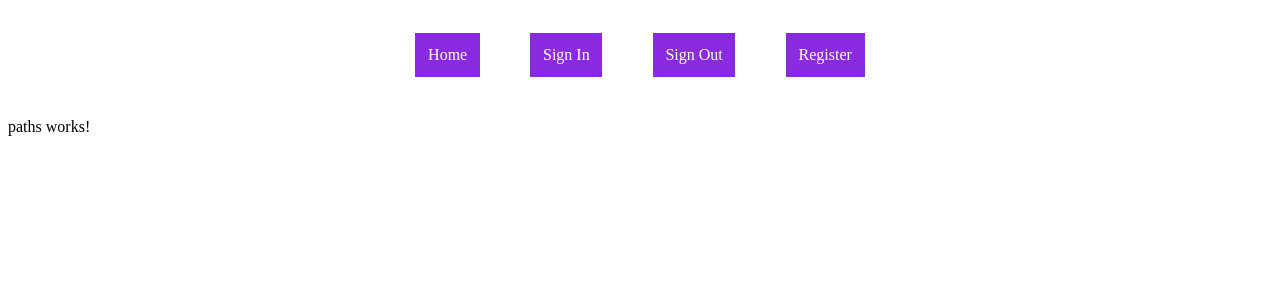
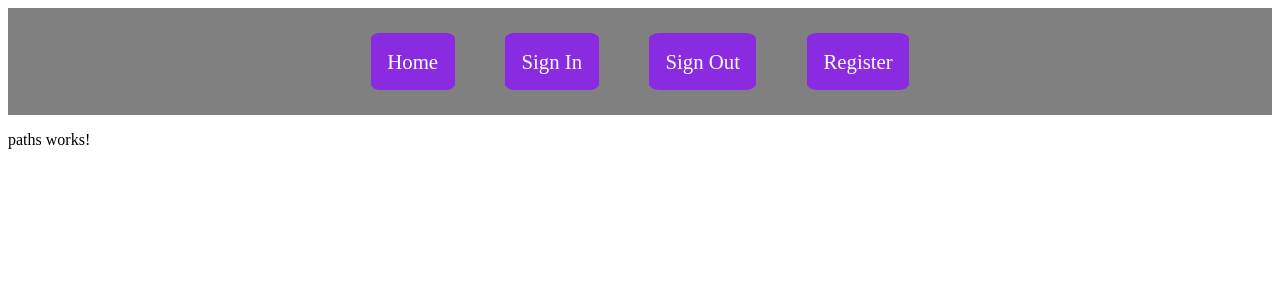
Before and after one commit to OdicforceSounds/world-cleaner, an Angular app: page / in a window 1280 px wide. Shown: the top 300 px of the page. Built offline with nearby package versions, Linux system fonts and the light colour scheme.

Commit message:
css change

```diff
--- a/src/app/top-bar/top-bar.component.css
+++ b/src/app/top-bar/top-bar.component.css
@@ -1,14 +1,17 @@
 .navtop {
   display: flex;
   justify-content: center;
-  flex-shrink: inherit;
+  background-color:gray;
+  position: sticky;
 }
 
 a {
   margin:2%;
   text-decoration: none;
-  font-size: 1rem;
+  font-size: 1.3rem;
   background-color: blueviolet;
   color: white;
-  padding:1%;
+  padding:1.3%;
+  border-radius: 10%;
+  justify-content: stretch;
 }
```
